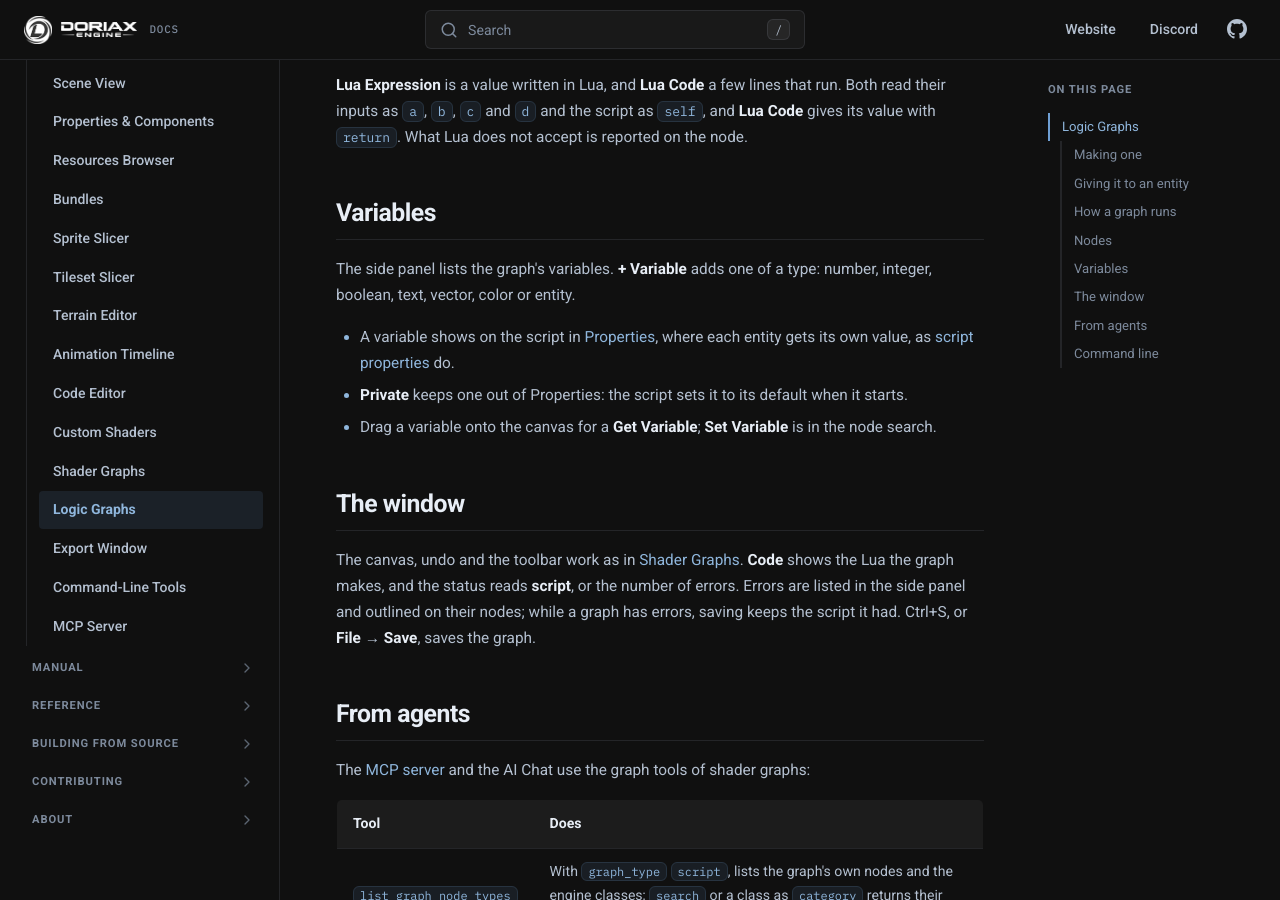
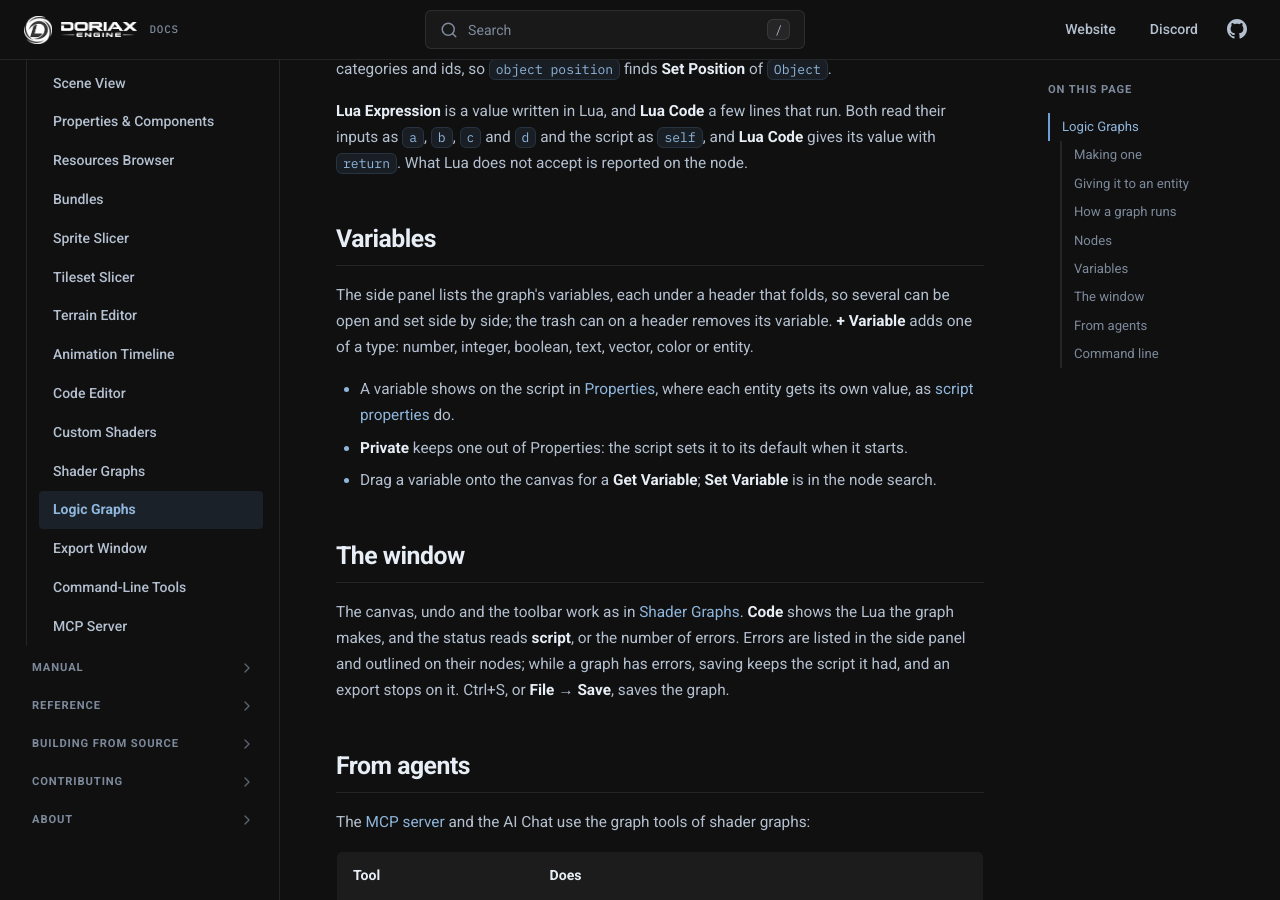
Before and after one commit to doriaxengine/doriax-docs, an MkDocs documentation site: the page built from docs/editor/logic-graphs.md, in a window 1280 px wide and 900 px high, scrolled down 2864 px. Built offline with MkDocs 1.6.1, drawn with Linux system fonts in a browser that asks for light colours; comment, search, counter and statistics services are not loaded; some of the changed text lies outside the part shown.

Commit message:
Logic graph variables and values after the review

```diff
--- a/docs/editor/logic-graphs.md
+++ b/docs/editor/logic-graphs.md
@@ -49,8 +49,9 @@ properties. Renaming or moving a graph in Resources carries the entities that us
   Delete.
 - What a node that runs returns is kept for the nodes after it in the same event. A node
   inside a **Branch** side or a loop's body may not have run, so only that side or body
-  reads its value, as only a loop's body reads its **Index**. A value node has no memory:
-  **Random** linked to two inputs gives two numbers.
+  reads its value, as only a loop's body reads its **Index**. A value node is worked out
+  again for each node that runs and reads it, and once for that node: **Random** linked
+  to two inputs of one node gives them the same number.
 - Where two paths lead into the same node, what follows is written once for each path.
   Keep the shared part short, or put it in a **Lua Code** node.
 - An event that asks a question, as **Should Collide**, answers yes unless a **Return**
@@ -84,8 +85,10 @@ gives its value with `return`. What Lua does not accept is reported on the node.
 
 ## Variables
 
-The side panel lists the graph's variables. **+ Variable** adds one of a type: number,
-integer, boolean, text, vector, color or entity.
+The side panel lists the graph's variables, each under a header that folds, so several
+can be open and set side by side; the trash can on a header removes its variable.
+**+ Variable** adds one of a type: number, integer, boolean, text, vector, color or
+entity.
 
 - A variable shows on the script in [Properties](properties.md), where each entity gets
   its own value, as [script properties](../manual/script-properties.md) do.
@@ -99,7 +102,7 @@ integer, boolean, text, vector, color or entity.
 The canvas, undo and the toolbar work as in [Shader Graphs](shader-graphs.md#the-canvas).
 **Code** shows the Lua the graph makes, and the status reads **script**, or the number of
 errors. Errors are listed in the side panel and outlined on their nodes; while a graph
-has errors, saving keeps the script it had. Ctrl+S, or **File** → **Save**, saves the graph.
+has errors, saving keeps the script it had, and an export stops on it. Ctrl+S, or **File** → **Save**, saves the graph.
 
 ## From agents
 
```
